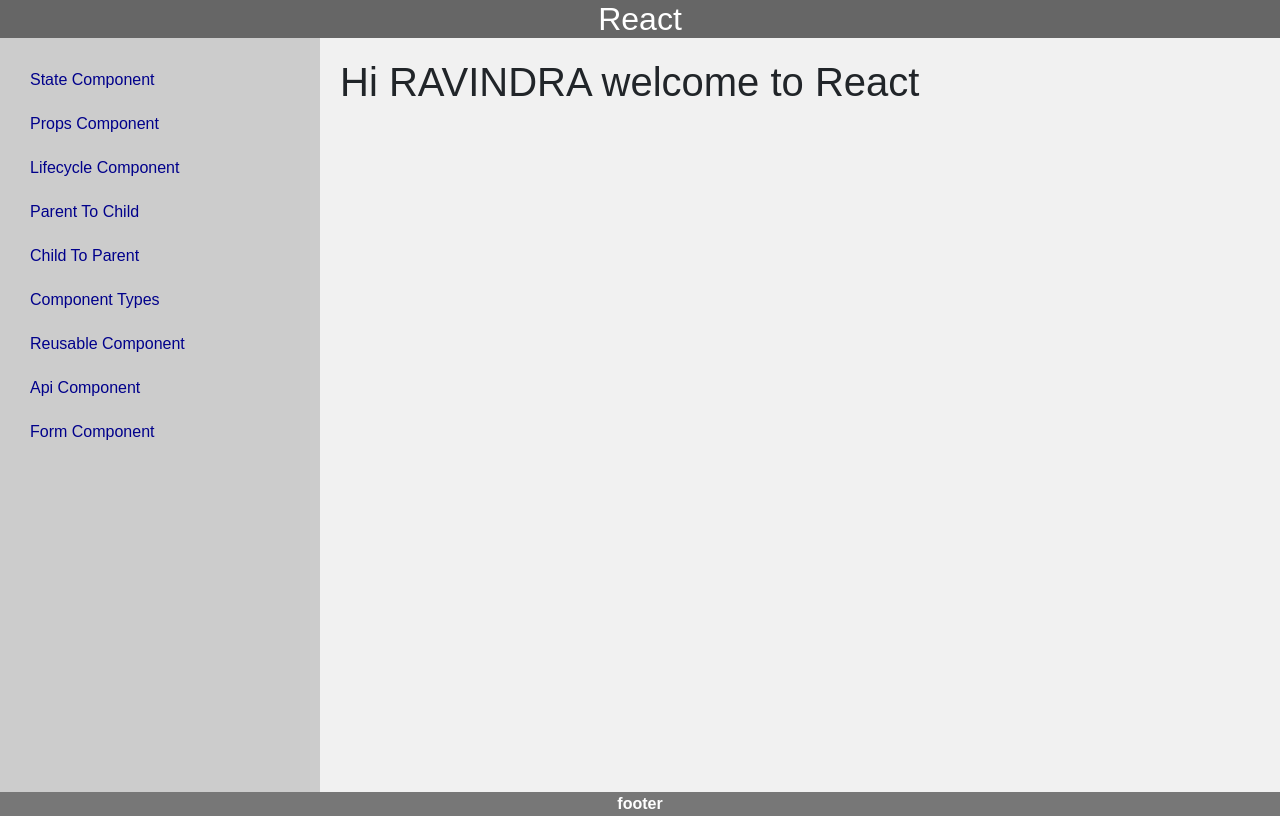
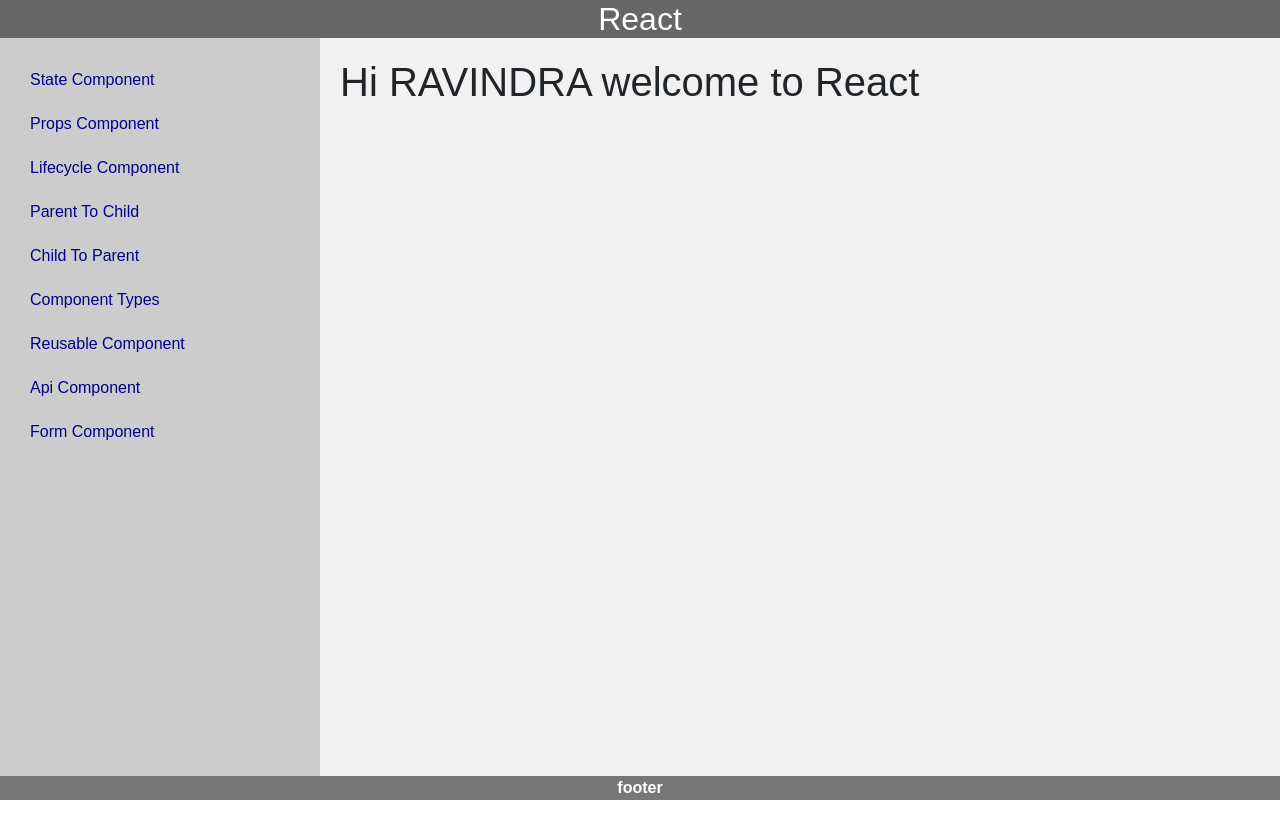
Before and after one commit to RavindraPonugupati/React_Class, a React (Create React App) app: page / in a window 1280 px wide. Built offline with nearby package versions, Linux system fonts and the light colour scheme.

Commit message:
cosmetic change

```diff
--- a/src/App.css
+++ b/src/App.css
@@ -20,7 +20,7 @@
   }
 
   section{
-      height: calc(100% - 28px - 18px);
+      height: calc(100% - 38px - 24px);
   }
   /* Create two columns/boxes that floats next to each other */
   nav {
@@ -28,7 +28,7 @@
     width: 25%;
     background: #ccc;
     padding: 20px;
-    height:calc(100vh - 28px - 18px);
+    height:calc(100vh - 38px - 24px);
   }
 
   /* Style the list inside the menu */
@@ -49,7 +49,7 @@
     padding: 20px;
     width: 75%;
     background-color: #f1f1f1;
-    height:calc(100vh - 28px - 18px);/* only for demonstration, should be removed */
+    height:calc(100vh - 38px - 24px);/* only for demonstration, should be removed */
   }
 
   /* Clear floats after the columns */
```
